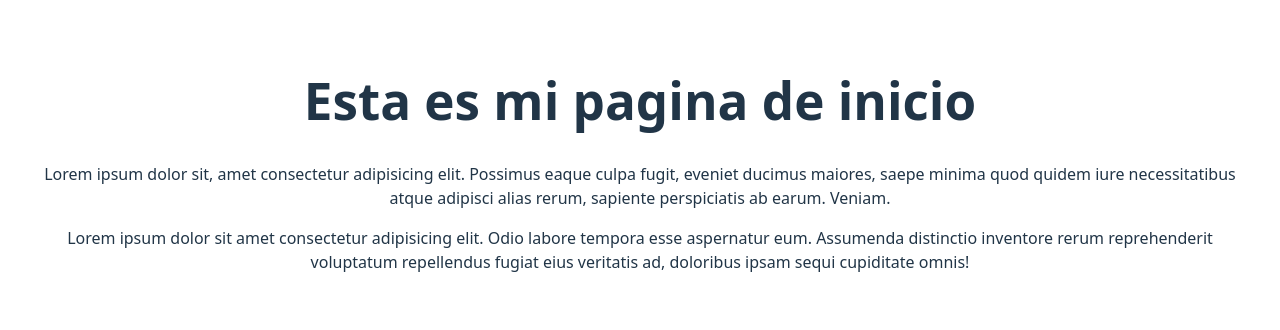
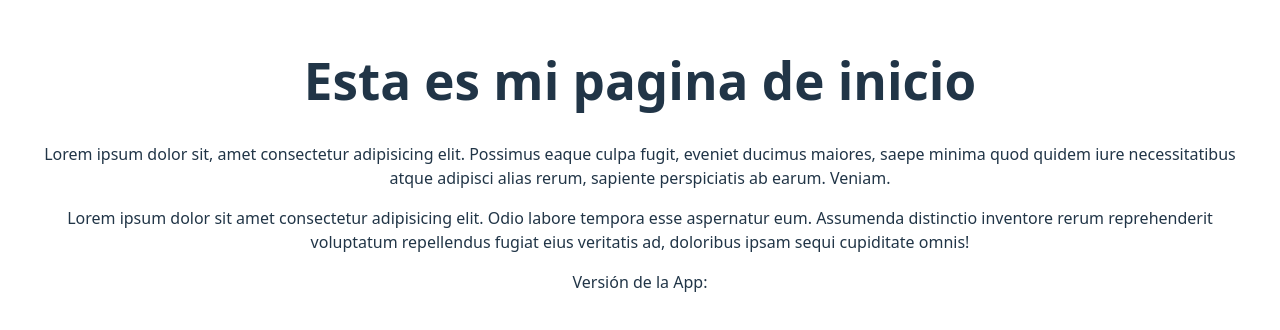
Before and after one commit to alfonsosilo/release-project, a React (Vite) app: page / in a window 1280 px wide. Shown: the part 236-566 px from the top of the page. Built offline with nearby package versions, Linux system fonts and the light colour scheme.

Commit message:
feat(general): Mostrar version de la aplicacion en la pagina de inicio

```diff
--- a/src/App.jsx
+++ b/src/App.jsx
@@ -1,13 +1,14 @@
 import './App.css'
 
 function App() {
-
+  const version = process.env.REACT_APP_VERSION;
 
   return (
     <>
       <h1>Esta es mi pagina de inicio</h1>
       <p>Lorem ipsum dolor sit, amet consectetur adipisicing elit. Possimus eaque culpa fugit, eveniet ducimus maiores, saepe minima quod quidem iure necessitatibus atque adipisci alias rerum, sapiente perspiciatis ab earum. Veniam.</p>
       <p>Lorem ipsum dolor sit amet consectetur adipisicing elit. Odio labore tempora esse aspernatur eum. Assumenda distinctio inventore rerum reprehenderit voluptatum repellendus fugiat eius veritatis ad, doloribus ipsam sequi cupiditate omnis!</p>
+      <p>Versión de la App: {version}</p>
     </>
   )
 }
--- a/vite.config.js
+++ b/vite.config.js
@@ -4,4 +4,7 @@ import react from '@vitejs/plugin-react-swc'
 // https://vite.dev/config/
 export default defineConfig({
   plugins: [react()],
+  define: {
+    'process.env.REACT_APP_VERSION': JSON.stringify(process.env.npm_package_version),
+  },
 })
```
